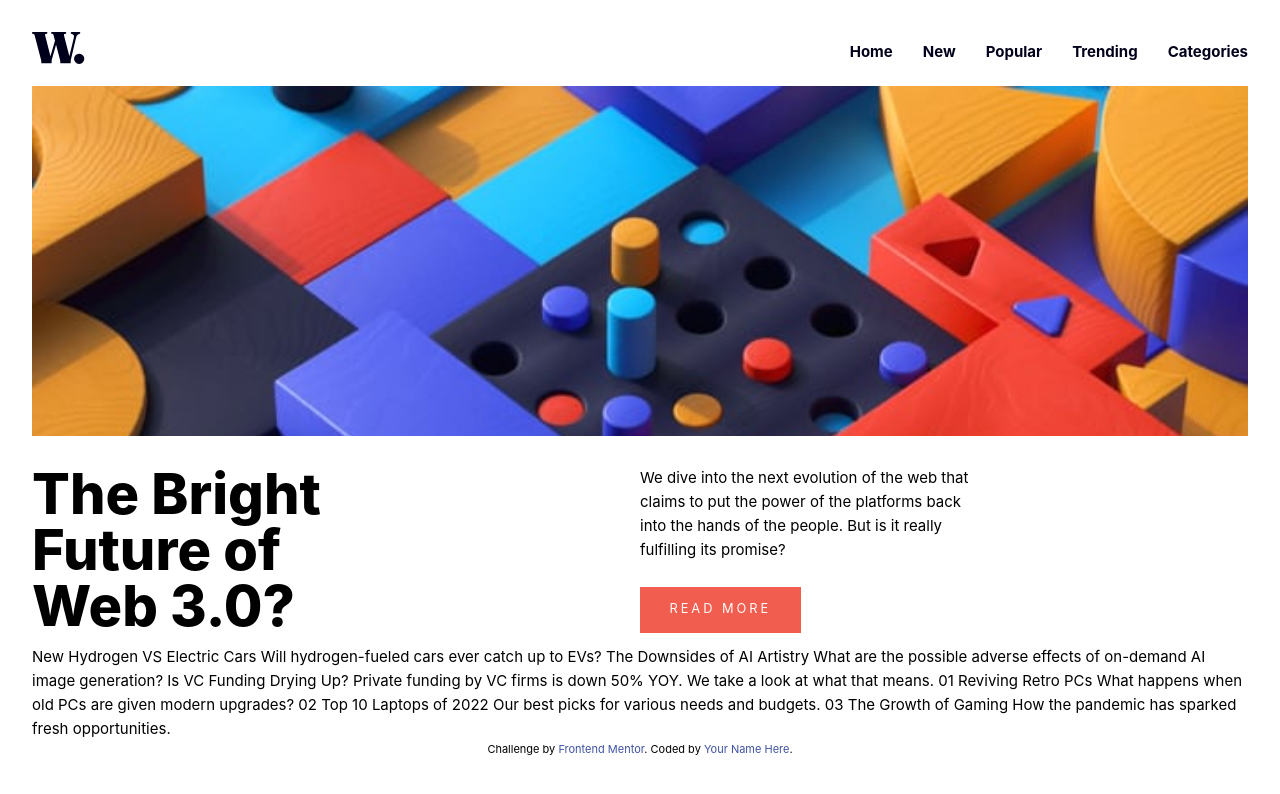
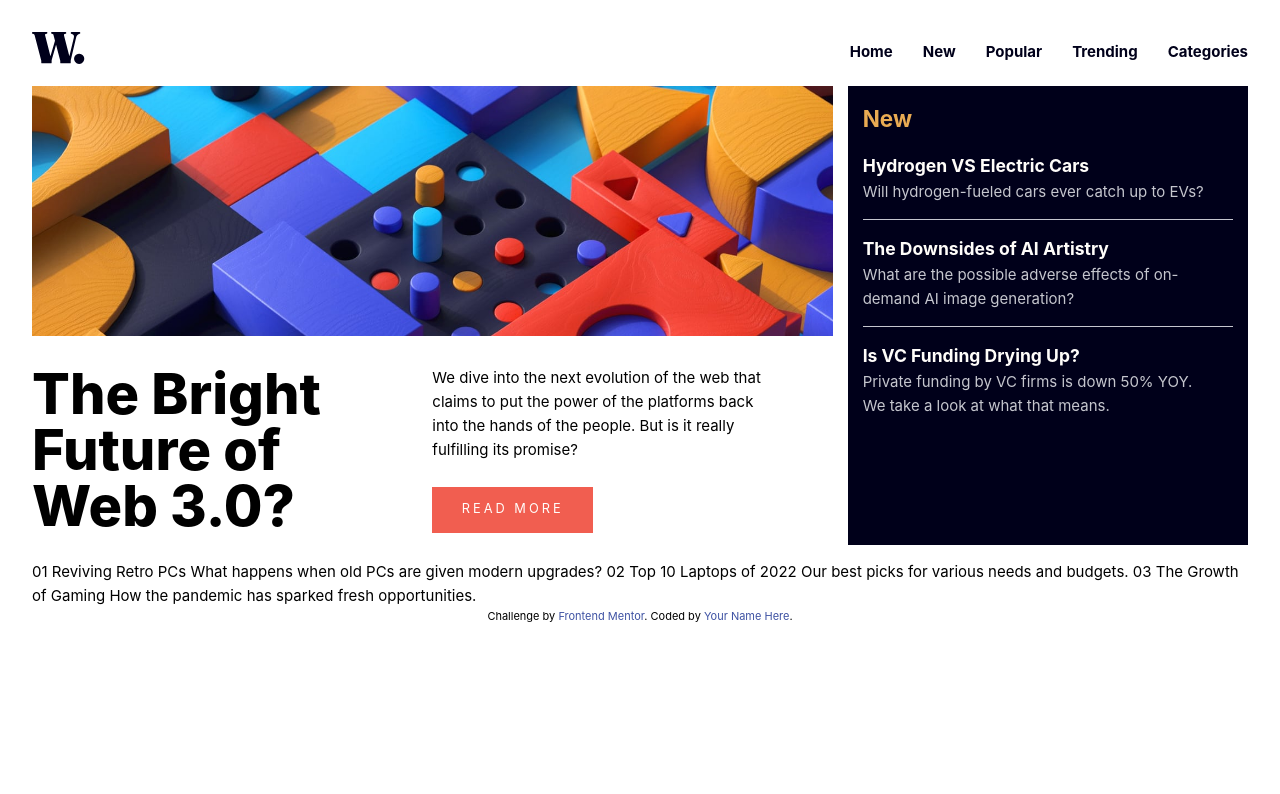
Before and after one commit to alfredthompsonOvie/news-homepage, a Vue app: page / in a window 1280 px wide. Shown: the top 794 px of the page. Built offline with nearby package versions, Linux system fonts and the light colour scheme.

Commit message:
aside section

```diff
--- a/src/App.vue
+++ b/src/App.vue
@@ -2,9 +2,7 @@
   <app-nav />
   <main>
     <section class="hero">
-      <div class="hero__img">
-        <!-- <img src="@/assets/images/image-web-3-mobile.jpg" alt="web 3 image"> -->
-      </div>
+      <div class="hero__img"></div>
       <div class="content">
         <h1 class="title">The Bright Future of Web 3.0?</h1>
         <div class="description">
@@ -16,7 +14,23 @@
         </div>
       </div>
     </section>
-    <aside></aside>
+    <aside>
+      <h2 class="heading">New</h2>
+      <div class="card">
+        <h3 class="card__heading">Hydrogen VS Electric Cars</h3>
+        <p>Will hydrogen-fueled cars ever catch up to EVs?</p>
+
+</div>
+      <div class="card">
+        <h3 class="card__heading">The Downsides of AI Artistry</h3>
+        <p>What are the possible adverse effects of on-demand AI image generation?</p>
+      </div>
+      <div class="card">
+        <h3 class="card__heading">Is VC Funding Drying Up?</h3>
+        <p>Private funding by VC firms is down 50% YOY. We take a look at what that means.</p>
+
+      </div>
+    </aside>
     <section></section>
   </main>
   <div>
@@ -27,16 +41,13 @@
 
 
 
-  New
 
-  Hydrogen VS Electric Cars
-  Will hydrogen-fueled cars ever catch up to EVs?
 
-  The Downsides of AI Artistry
-  What are the possible adverse effects of on-demand AI image generation?
 
-  Is VC Funding Drying Up?
-  Private funding by VC firms is down 50% YOY. We take a look at what that means.
+
+
+
+
 
   01
   Reviving Retro PCs
--- a/src/assets/base.css
+++ b/src/assets/base.css
@@ -46,6 +46,11 @@ ul {
 main {
 	margin-top: 1em;
 }
+aside {
+	background-color: var(--VeryDarkBlue);
+	padding: 1em;
+	color: var(--Off-white);
+}
 .attribution {
 	font-size: 11px;
 	text-align: center;
--- a/src/assets/main.css
+++ b/src/assets/main.css
@@ -8,6 +8,7 @@
   font-weight: normal;
 }
 
+/* HERO */
 .hero__img {
   width: 100%;
   padding-top: 250px;
@@ -38,6 +39,25 @@
   color: var(--Off-white);
   background-color: var(--SoftRed);
 }
+
+/* ASIDE */
+.heading {
+  color: var(--SoftOrange);
+}
+.card {
+  padding: 1em 0;
+
+}
+.card + .card {
+  border-top: 1px solid var(--GrayishBlue);
+}
+.card p {
+  color: var(--GrayishBlue);
+  max-width: 350px;
+  width: 100%;
+}
+
+/* MEDIA QUERIES */
 @media (min-width: 320px) {
   #app {
     padding: 2rem;
@@ -49,17 +69,31 @@
   }
 
 }
+@media (min-width: 800px) {
+  .hero__img {
+    background-image: url('@/assets/images/image-web-3-desktop.jpg');
+  }
+}
 @media (min-width: 992px) {
+  main {
+    display: grid;
+    grid-template-columns: 2fr 1fr;
+    grid-template-rows: repeat(2, auto);
+    grid-gap: 1em;
+  }
   .hero {
+    grid-column: 1;
+    grid-row: 1;
     display: grid;
     grid-template-columns: repeat(2, 1fr);
-    grid-template-rows: 350px auto;
+    grid-template-rows: 250px auto;
     grid-gap: 2em;
     /* background-color: red; */
   }
   .hero__img {
     grid-column: 1/-1;
     grid-row: 1;
+    padding-top: 0;
   }
   .content {
     grid-row: 2;
@@ -78,5 +112,8 @@
     align-items: flex-start;
     flex-direction: column;
   }
-
+  aside {
+    grid-row: 1;
+    grid-column: 2;
+  }
 }
```
